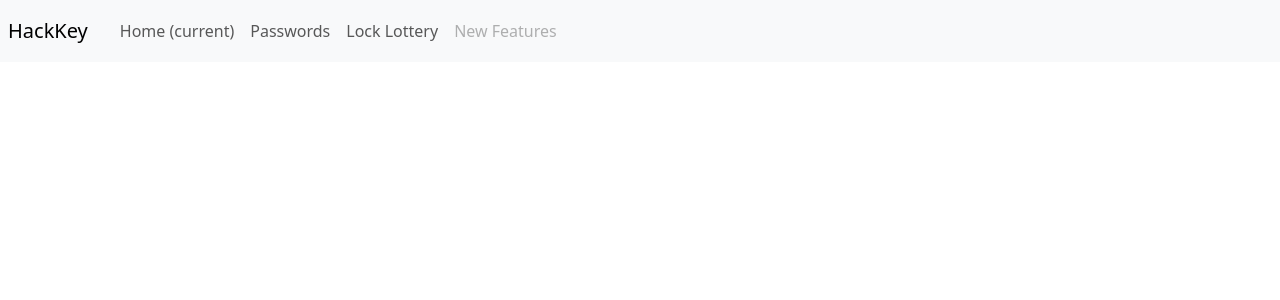
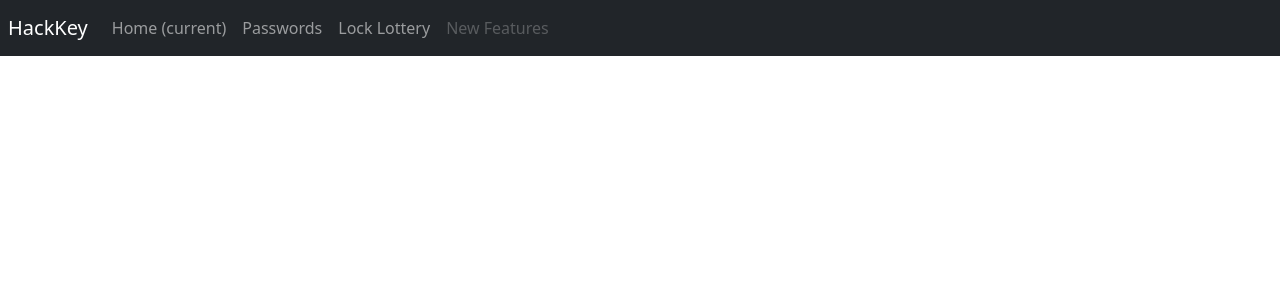
Before and after one commit to danbates1452/hackkey, a Django app: page / in a window 1280 px wide. Shown: the top 300 px of the page. Run offline with Django 5.2, Linux system fonts and the light colour scheme; some libraries are stand-ins or nearby versions.

Commit message:
Make navbar dark

```diff
--- a/hackkey/hackkey/templates/index.html
+++ b/hackkey/hackkey/templates/index.html
@@ -10,8 +10,8 @@
 </head>
 <body>
   <!-- Navbar here  -->
-  <nav class="navbar navbar-expand-lg navbar-light bg-light">
-    <a class="navbar-brand p-2" href="#"> HackKey</a>
+  <nav class="navbar navbar-expand-lg navbar-dark bg-dark p-2">
+    <a class="navbar-brand" href="#"> HackKey</a>
     <button class="navbar-toggler" type="button" data-toggle="collapse" data-target="#navbarNav" aria-controls="navbarNav" aria-expanded="false" aria-label="Toggle navigation">
       <span class="navbar-toggler-icon"></span>
     </button>
```
